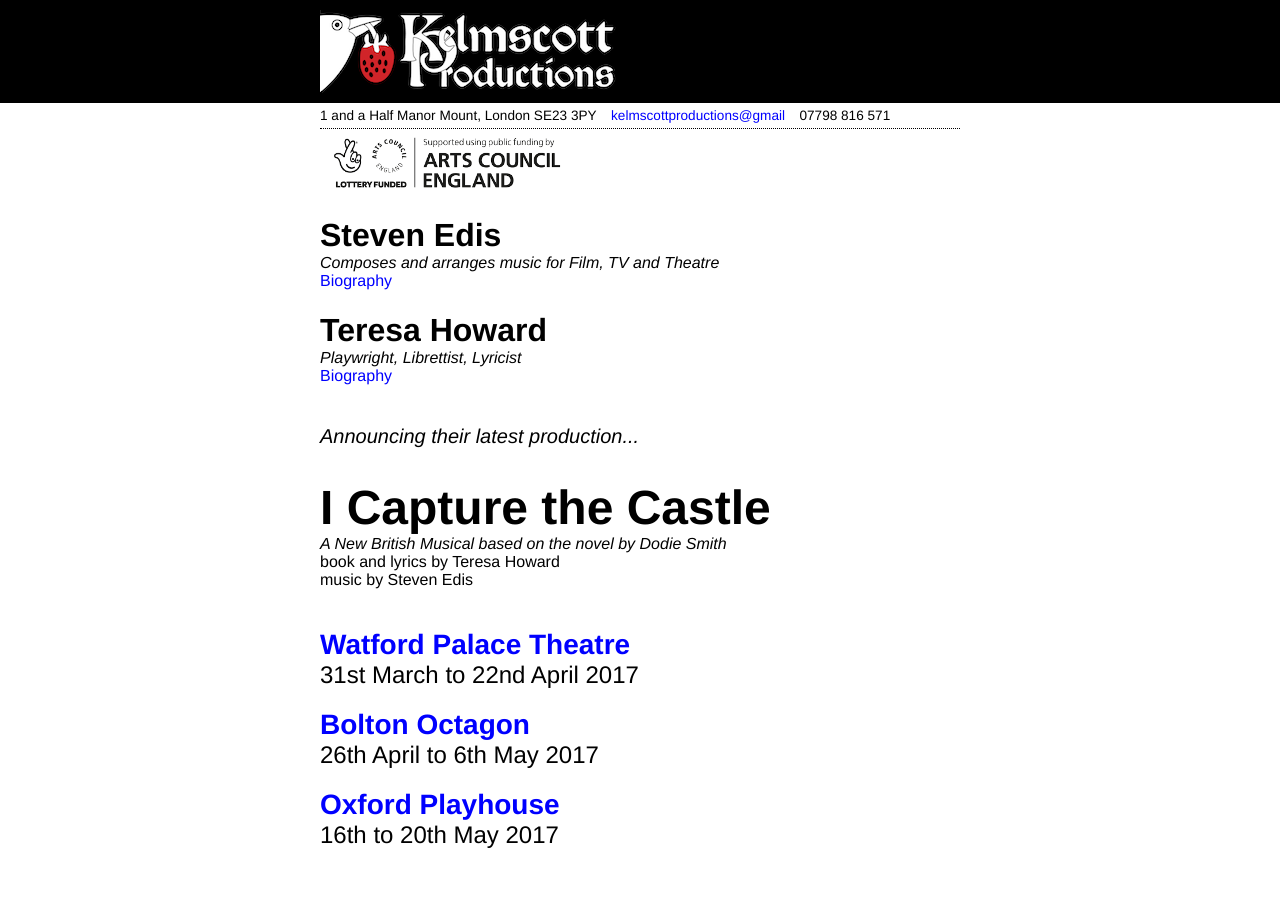
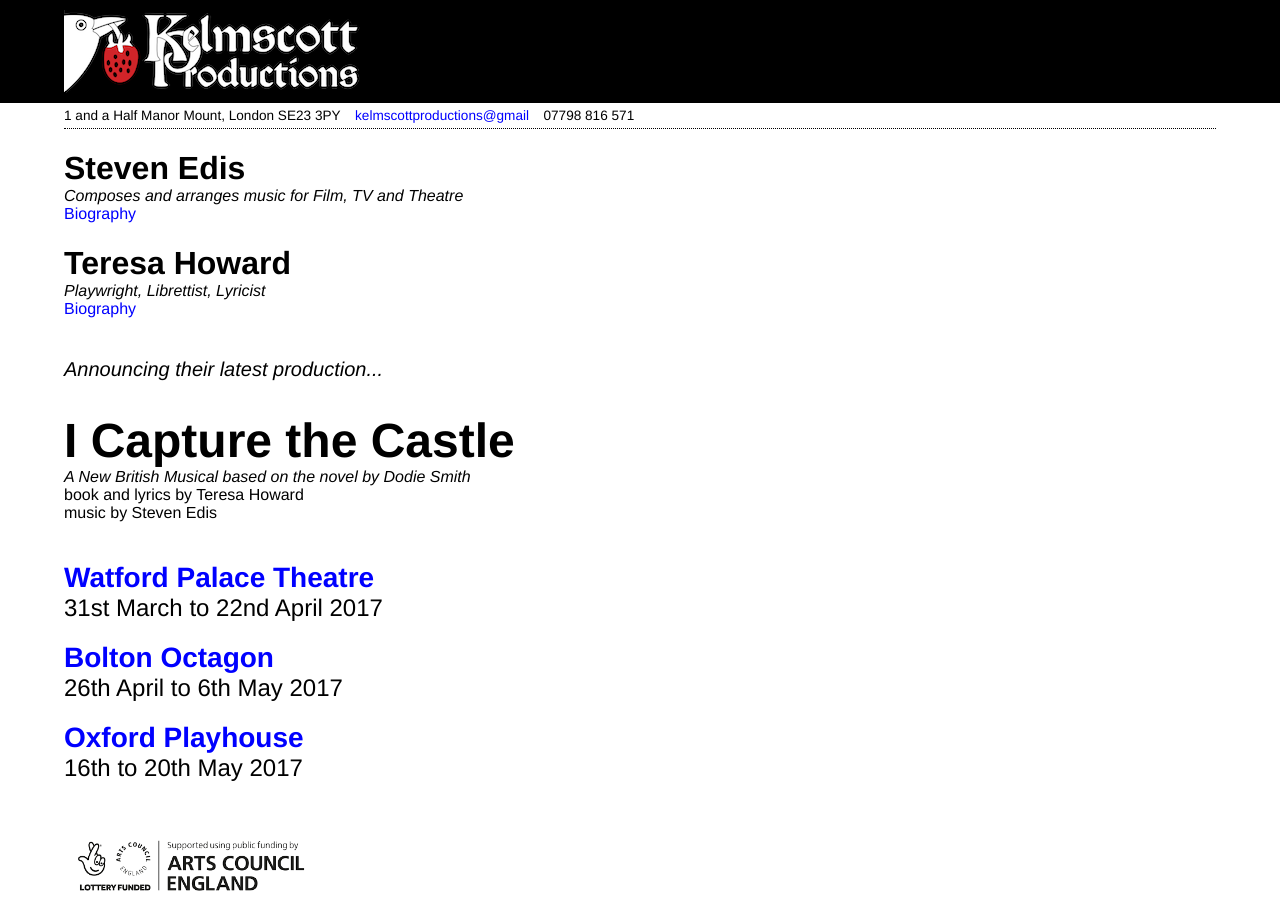
Before and after one commit to kelmscottproductions/kelmscottproductions.github.io, a plain HTML site: page index.html in a window 1280 px wide. Before the commit the page ends 859 px from the top, so only its background shows below. Drawn offline with Linux system fonts and the light colour scheme.

Commit message:
Arts Council logo to bottom of page

```diff
--- a/index.html
+++ b/index.html
@@ -20,7 +20,6 @@
 			<p>07798 816 571</p>
 		</div>
 
-	 <div><img src="images/artscouncil.png" height="67" width="250"/></div>
 		<div>
 			<h1>Steven Edis</h1>
 			<p>Composes and arranges music for Film, TV and Theatre</p>
@@ -65,6 +64,8 @@
 
 		</div>
 
+		<div class="arts-council"><img src="images/artscouncil.png" height="67" width="250"/></div>
+
 	</div>
 
 </body>
--- a/stylesheets/kelmscott.css
+++ b/stylesheets/kelmscott.css
@@ -22,7 +22,7 @@ p {
 
 .content {
 	margin: auto;
-	width: 50%;
+	width: 90%;
 }
 
 h1.main-title {
@@ -38,7 +38,7 @@ h1.main-title {
 
 .banner div.logo {
 	margin: auto;
-	width: 50%;
+	width: 90%;
 }
 
 .venue p:last-child {
@@ -91,6 +91,9 @@ h1 + p {
 	font-size: 1.75rem;
 }
 
+.arts-council {
+	margin-top: 40px;
+}
 
 @media only screen
 and (max-device-width: 480px) {
```
Lines whose indentation alone changed are shown as unchanged.
